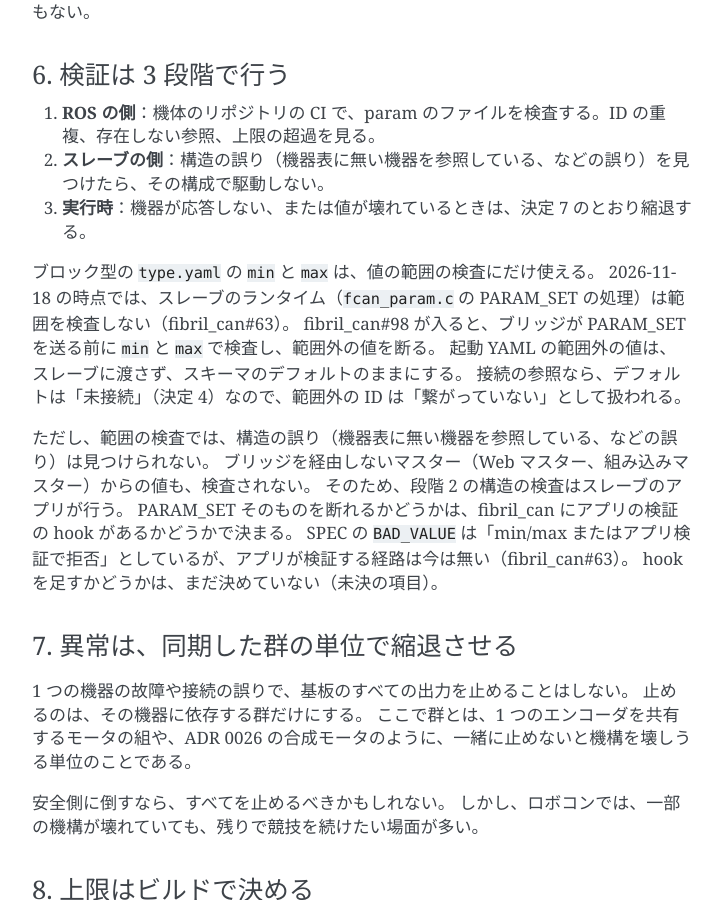
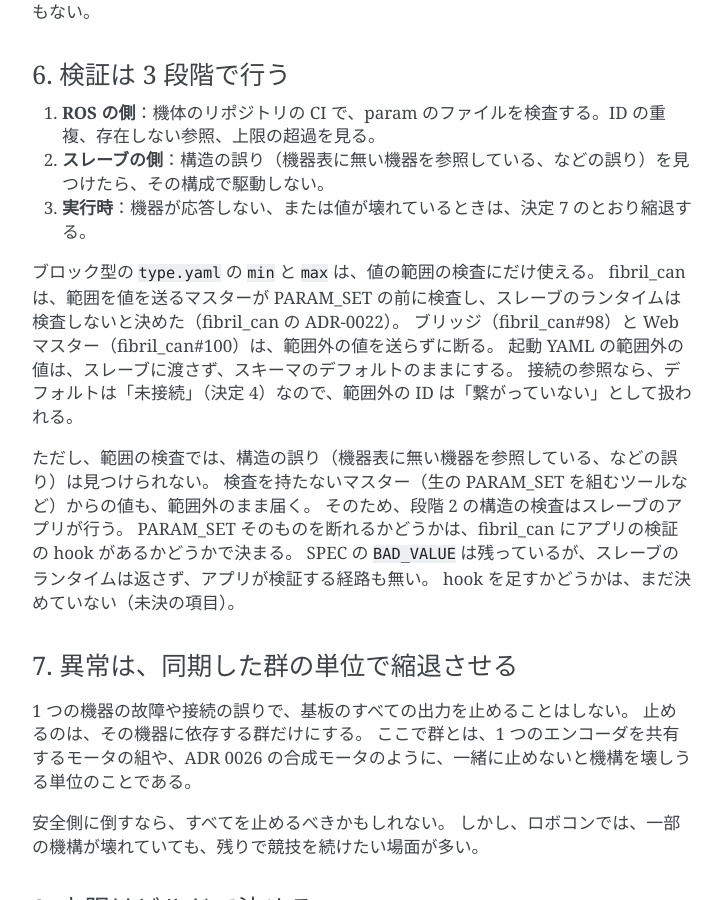
Before and after one commit to ForteFibre/fibril_zephyr, a Sphinx documentation site: the page built from doc/adr/0025-runtime-device-connection.md, in a window 1280 px wide and 900 px high, scrolled down 2839 px. Shown: the whole window, without its empty margins (388-1110 px from the left). Built offline with Sphinx 7.4.7, drawn with Linux system fonts in a browser that asks for light colours; some of the changed text lies outside the part shown.

Commit message:
docs(adr): 0025 と 0026 を fibril_can の ADR-0022（min/max はマスターが検査する）に合わせる
fibril_can#100 が ADR-0022 の番号を取ったので、32 個の上限を外す ADR は 0023 になった。

Co-Authored-By: Claude Opus 5.5 <noreply@anthropic.com>

```diff
--- a/doc/adr/0025-runtime-device-connection.md
+++ b/doc/adr/0025-runtime-device-connection.md
@@ -93,16 +93,16 @@ RUNNING の間に変わった値は、次の再起動まで当てない。
 3. **実行時**：機器が応答しない、または値が壊れているときは、決定 7 のとおり縮退する。
 
 ブロック型の `type.yaml` の `min` と `max` は、値の範囲の検査にだけ使える。
-2026-11-18 の時点では、スレーブのランタイム（`fcan_param.c` の PARAM_SET の処理）は範囲を検査しない（fibril_can#63）。
-fibril_can#98 が入ると、ブリッジが PARAM_SET を送る前に `min` と `max` で検査し、範囲外の値を断る。
+fibril_can は、範囲を値を送るマスターが PARAM_SET の前に検査し、スレーブのランタイムは検査しないと決めた（fibril_can の ADR-0022）。
+ブリッジ（fibril_can#98）と Web マスター（fibril_can#100）は、範囲外の値を送らずに断る。
 起動 YAML の範囲外の値は、スレーブに渡さず、スキーマのデフォルトのままにする。
 接続の参照なら、デフォルトは「未接続」（決定 4）なので、範囲外の ID は「繋がっていない」として扱われる。
 
 ただし、範囲の検査では、構造の誤り（機器表に無い機器を参照している、などの誤り）は見つけられない。
-ブリッジを経由しないマスター（Web マスター、組み込みマスター）からの値も、検査されない。
+検査を持たないマスター（生の PARAM_SET を組むツールなど）からの値も、範囲外のまま届く。
 そのため、段階 2 の構造の検査はスレーブのアプリが行う。
 PARAM_SET そのものを断れるかどうかは、fibril_can にアプリの検証の hook があるかどうかで決まる。
-SPEC の `BAD_VALUE` は「min/max またはアプリ検証で拒否」としているが、アプリが検証する経路は今は無い（fibril_can#63）。
+SPEC の `BAD_VALUE` は残っているが、スレーブのランタイムは返さず、アプリが検証する経路も無い。
 hook を足すかどうかは、まだ決めていない（未決の項目）。
 
 ### 7. 異常は、同期した群の単位で縮退させる
@@ -220,7 +220,7 @@ param のファイルの誤りに対しては、安全側の振る舞いであ
 
 ## 未決の項目
 
-- **アプリの検証の hook**：fibril_can の PARAM_SET に、アプリが値を検証して断れる hook を足すか。足さなければ、スレーブは誤った構成を受け取ったうえで駆動しない（決定 6 の段階 2）。スレーブの min/max の検査（fibril_can#63 の案 1）と同じ経路に載せられるかもしれない。
+- **アプリの検証の hook**：fibril_can の PARAM_SET に、アプリが値を検証して断れる hook を足すか。足さなければ、スレーブは誤った構成を受け取ったうえで駆動しない（決定 6 の段階 2）。fibril_can の ADR-0022 は、範囲の検査をスレーブに置く案（ROM と生成コードが増え、ランタイムに型ごとの比較を持ち込む）を却下した。hook はランタイムがアプリの関数を呼ぶだけで、範囲の表も型ごとの比較も持たないので、この理由には当たらないかもしれない。足すなら、fibril_can の側で ADR が要る。
 - **RoboMaster の `max-current-ma` と、MdMotor の `duty-full-scale-ma`**：devicetree に残すか、型番と組で param にするか。ADR 0006 の決定 3 は、モータ自身が守る上限を devicetree に置くとしている。
 - **ODrive の ID とボーレートの変更**：CANSimple でホストから変えられるかを確かめていない。
 - **機器表の形**：機種ごとの配列の param にするか、どの機種を 1 つの機器表に入れるか。
```
Also changed, not shown: other parts of doc/adr/0025-runtime-device-connection.md (+1 -1 lines), doc/adr/0026-composite-encoder-and-motor.md (+1 -1 lines).
